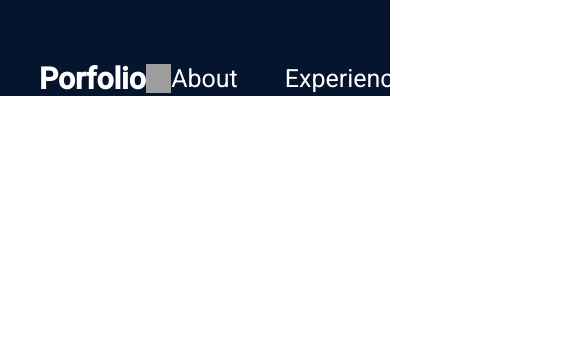
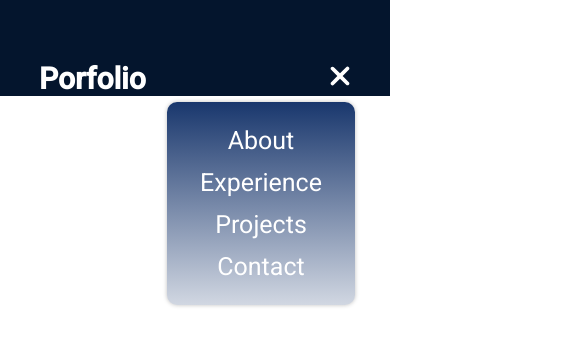
Before and after one commit to sole-arguello/react-porfolio, a React (Vite) app: page / in a window 390 px wide. Shown: the top 346 px of the page, 585 px wide, since content can reach past the window. Built offline with nearby package versions, Linux system fonts and the light colour scheme; grey boxes are pictures that could not be loaded.

Commit message:
create navbar component, styles and responsive

```diff
--- a/src/SCSS/_navbar.scss
+++ b/src/SCSS/_navbar.scss
@@ -2,7 +2,6 @@
 .app {
 
     .navbar {
-        // color: map-get($colors, color-text);
         position:  relative;
         display: flex;
         align-items: center;
@@ -11,32 +10,79 @@
         z-index: 2;
         margin: 0 10%;
 
-        .navbar__logo {
+        .navbar__title {
             font-size: 30px;
             font-weight: 600;
             text-decoration: none;
             color: map-get($colors , color-text );
 
         }
-        .navbar__menu--icon{
-            width: 5%;
-            color: map-get($colors, color-text);
-        }
 
         .navbar__menu{
-            display: flex;
 
-            .navbar__menu--list{
+            .navbar__menu--btn{
+                display: none;
+            }
+
+            .navbar__menu--items{
                 display: flex;
                 gap: 47px;
                 list-style: none;
 
-                .navbar__menu--list-item_link{
-                    text-decoration: none;
-                    color: map-get($colors , color-text );
-                    font-size: 25px;
+                .navbar__menu--item-list{
+                    .navbar__menu--item-list_link{
+                        text-decoration: none;
+                        color: map-get($colors , color-text );
+                        font-size: 25px;
+                    }
+
                 }
+
             }
         }
     }
 }
+
+@media screen and (max-width: 830px) {
+    .app{
+
+        .navbar{
+            flex-direction: column;
+            align-items: flex-start;
+            margin: 0 0 0 10%;
+            .navbar__menu{
+                display: flex;
+                position: absolute;
+                right: 0;
+                margin-right: 10%;
+                flex-direction: column;
+                align-items: flex-end;
+                gap: 11px;
+                z-index: 3;
+
+                .navbar__menu--btn{
+                    display: flex;
+                }
+
+                .navbar__menu--items{
+                    flex-direction: column;
+                    align-items: center;
+                    gap: 13px;
+                    border-radius: 10px;
+                    background: rgb(25, 55, 109);
+                    background: linear-gradient(0deg, rgba(25, 55, 109, 0.2) 0%, rgba(25, 55, 109, 1) 100%);
+                    padding: 24px 33px;
+                    box-shadow: 0 0 4px 0 rgba(0, 0, 0, 0.25);
+                    &.open{
+                       display: none;
+                    }
+
+                }
+
+            }
+        }
+
+
+    }
+
+}
--- a/src/components/Navbar.jsx
+++ b/src/components/Navbar.jsx
@@ -1,16 +1,35 @@
-import React from 'react'
+import { useState } from 'react'
+import { FaBars, FaXmark } from "react-icons/fa6"
 export default function Navbar() {
+
+  const [menuOpen, setMenuOpen] = useState(false)
+
+  const handleMenuToggle = () => {
+    setMenuOpen(!menuOpen)
+  }
+
   return (
     <nav className='navbar'>
-        <a className='navbar__logo' href="/">Porfolio</a>
-        <div className='navbar__menu'>
-            <img className='navbar__menu--icon' src="public/assets/nav/menuIcon.png" alt="nuenu boton" />
-            <ul className='navbar__menu--list'>
-                <li className='navbar__menu--list-item'><a className='navbar__menu--list-item_link' href="#abaout">About</a></li>
-                <li className='navbar__menu--list-item'><a className='navbar__menu--list-item_link' href="#experience">Experience</a></li>
-                <li className='navbar__menu--list-item'><a className='navbar__menu--list-item_link' href="#projects">Projects</a></li>
-                <li className='navbar__menu--list-item'><a className='navbar__menu--list-item_link' href="#contact">Contact</a></li>
+
+        <a className='navbar__title' href="/">Porfolio</a>
+
+        <div className='navbar__menu' >
+
+            <div className='navbar__menu--btn' onClick={handleMenuToggle} >
+              {
+                menuOpen
+                ? (<FaBars size={30} color="white"/> )
+                : (<FaXmark size={30} color="white"/>)
+              }
+            </div>
+
+            <ul className={`navbar__menu--items ${menuOpen ? 'open' : ''}`}  >
+                <li className='navbar__menu--item-list'><a className='navbar__menu--item-list_link' href="#abaout">About</a></li>
+                <li className='navbar__menu--item-list'><a className='navbar__menu--item-list_link' href="#experience">Experience</a></li>
+                <li className='navbar__menu--item-list'><a className='navbar__menu--item-list_link' href="#projects">Projects</a></li>
+                <li className='navbar__menu--item-list'><a className='navbar__menu--item-list_link' href="#contact">Contact</a></li>
             </ul>
+
         </div>
     </nav>
   )
```
